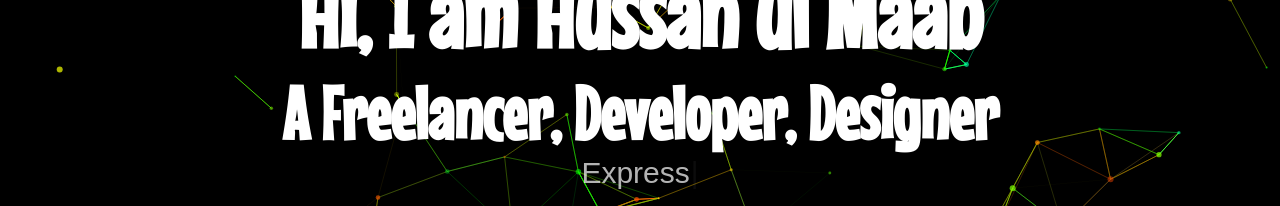
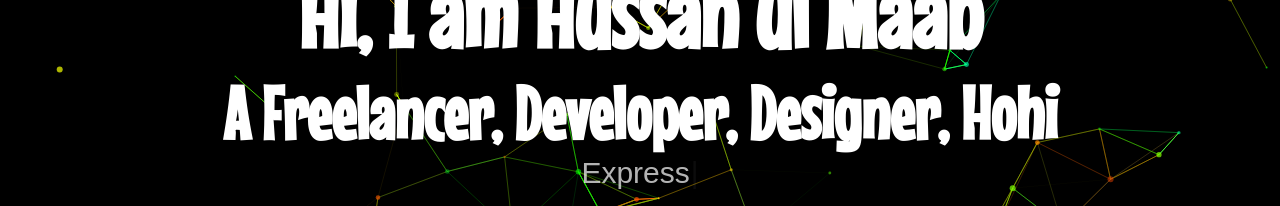
Before and after one commit to Hussanulmaab/MaabPortfolio, a React (Create React App) app: page / in a window 1280 px wide. Shown: the part 325-531 px from the top of the page. Built offline with nearby package versions, Linux system fonts and the light colour scheme.

Commit message:
home change

```diff
--- a/src/components/Home/Home.jsx
+++ b/src/components/Home/Home.jsx
@@ -15,7 +15,7 @@ const Home = () => {
       <div className="content">
         <div className="heading">
           <h1>Hi, I am Hussan ul Maab</h1>
-          <h2>A Freelancer, Developer, Designer</h2>
+          <h2>A Freelancer, Developer, Designer, Hohi</h2>
           <div className="headingMove">
           <Typewriter
             className="typewriter"
```
